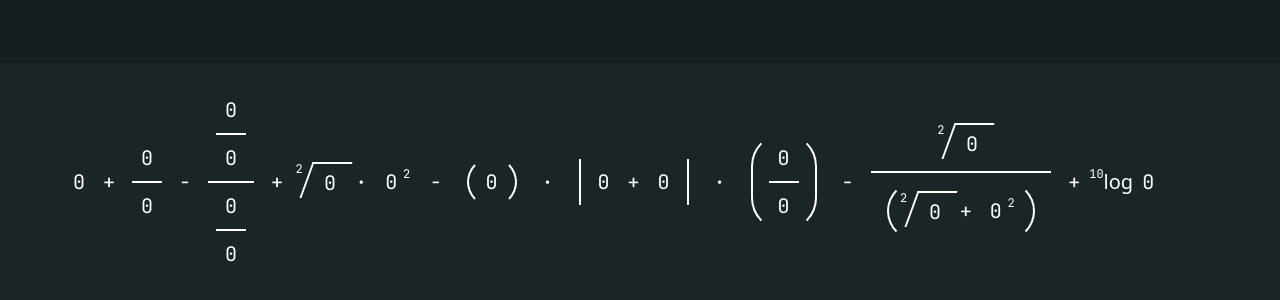
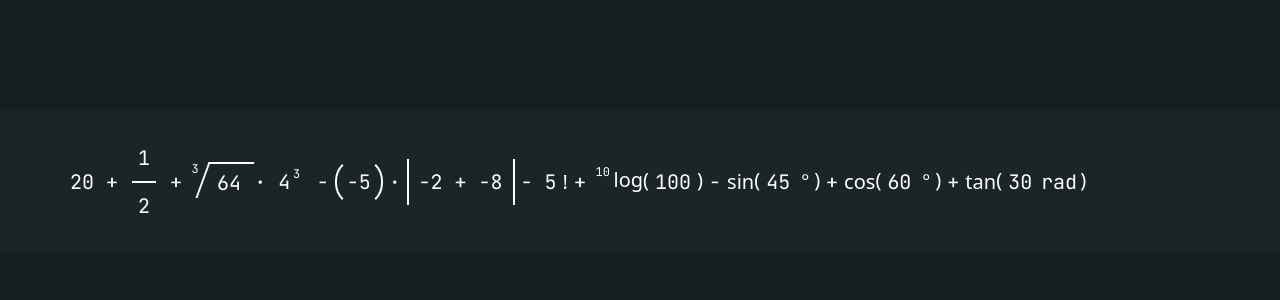
Before and after one commit to tonytomo/math-input, a website: page index.html in a window 1280 px wide. Shown: the part 218-518 px from the top of the page. Drawn offline with nearby package versions, Linux system fonts and the light colour scheme.

Commit message:
feat: update editor with factorial and trigonometric functions while refining input styling and layout

```diff
--- a/index.html
+++ b/index.html
@@ -19,41 +19,24 @@
     <main class="h-screen flex flex-col justify-center bg-zinc-900 text-white">
         <div id="editor" class="editor">
             <!-- Number -->
-            <input type="number" class="auto-resize" value="0" />
+            <input type="number" class="auto-resize" value="20" />
 
             <input type="text" maxlength="1" value="+" />
 
             <!-- Fraction -->
             <div class="fraction">
-                <input type="number" class="auto-resize" value="0" />
+                <input type="number" class="auto-resize" value="1" />
                 <div class="bar"></div>
-                <input type="number" class="auto-resize" value="0" />
-            </div>
-
-            <input type="text" maxlength="1" value="-" />
-
-            <!-- Nested Fraction -->
-            <div class="fraction">
-                <div class="fraction">
-                    <input type="number" class="auto-resize" value="0" />
-                    <div class="bar"></div>
-                    <input type="number" class="auto-resize" value="0" />
-                </div>
-                <div class="bar"></div>
-                <div class="fraction">
-                    <input type="number" class="auto-resize" value="0" />
-                    <div class="bar"></div>
-                    <input type="number" class="auto-resize" value="0" />
-                </div>
+                <input type="number" class="auto-resize" value="2" />
             </div>
 
             <input type="text" maxlength="1" value="+" />
 
             <!-- Root -->
             <div class="root">
-                <input type="number" class="index auto-resize" value="2" />
+                <input type="number" class="index auto-resize" value="3" />
                 <div class="radical">
-                    <input type="number" class="auto-resize" value="0" />
+                    <input type="number" class="auto-resize" value="64" />
                 </div>
             </div>
 
@@ -61,9 +44,9 @@
 
             <!-- Exponent -->
             <div class="exponent">
-                <input type="number" class="auto-resize" value="0" />
+                <input type="number" class="auto-resize" value="4" />
                 <div class="power">
-                    <input type="number" class="auto-resize" value="2" />
+                    <input type="number" class="auto-resize" value="3" />
                 </div>
             </div>
 
@@ -71,62 +54,24 @@
 
             <!-- Parentheses -->
             <div class="parentheses">
-                <input type="number" class="auto-resize" value="0" />
+                <input type="number" class="auto-resize" value="-5" />
             </div>
 
             <input type="text" maxlength="1" value="·" />
 
             <!-- Absolute / Vertical Bar -->
             <div class="vertical-bar">
-                <input type="number" class="auto-resize" value="0" />
+                <input type="number" class="auto-resize" value="-2" />
                 <input type="text" maxlength="1" value="+" />
-                <input type="number" class="auto-resize" value="0" />
-            </div>
-
-            <input type="text" maxlength="1" value="·" />
-
-            <!-- Fractions inside Parentheses -->
-            <div class="parentheses">
-                <div class="fraction">
-                    <input type="number" class="auto-resize" value="0" />
-                    <div class="bar"></div>
-                    <input type="number" class="auto-resize" value="0" />
-                </div>
+                <input type="number" class="auto-resize" value="-8" />
             </div>
 
             <input type="text" maxlength="1" value="-" />
 
-            <!-- Complex Fraction with Square Root and Exponent -->
-            <div class="fraction">
-                <!-- Numerator -->
-                <div class="root">
-                    <input type="number" class="index auto-resize" value="2" />
-                    <div class="radical">
-                        <input type="number" class="auto-resize" value="0" />
-                    </div>
-                </div>
-
-                <div class="bar"></div>
-
-                <!-- Denominator -->
-                <div class="parentheses">
-                    <div class="root">
-                        <input type="number" class="index auto-resize" value="2" />
-                        <div class="radical">
-                            <input type="number" class="auto-resize" value="0" />
-                        </div>
-                    </div>
-
-                    <input type="text" maxlength="1" value="+" />
-
-                    <!-- Exponent -->
-                    <div class="exponent">
-                        <input type="number" class="auto-resize" value="0" />
-                        <div class="power">
-                            <input type="number" class="auto-resize" value="2" />
-                        </div>
-                    </div>
-                </div>
+            <!-- Factorial -->
+            <div class="factorial">
+                <input type="number" class="auto-resize" value="5" />
+                <p>!</p>
             </div>
 
             <input type="text" maxlength="1" value="+" />
@@ -136,7 +81,48 @@
                 <input type="number" class="base auto-resize" value="10" />
                 <p>log</p>
                 <div class="argument">
-                    <input type="number" class="auto-resize" value="0" />
+                    <p>(</p>
+                    <input type="number" class="auto-resize" value="100" />
+                    <p>)</p>
+                </div>
+            </div>
+
+            <input type="text" maxlength="1" value="-" />
+
+            <!-- Trigonometric Sine -->
+            <div class="trigonometric">
+                <p>sin</p>
+                <div class="argument">
+                    <p>(</p>
+                    <input type="number" class="auto-resize" value="45" />
+                    <input type="text" class="angle auto-resize" value="°" />
+                    <p>)</p>
+                </div>
+            </div>
+
+            <input type="text" maxlength="1" value="+" />
+
+            <!-- Trigonometric Cosine -->
+            <div class="trigonometric">
+                <p>cos</p>
+                <div class="argument">
+                    <p>(</p>
+                    <input type="number" class="auto-resize" value="60" />
+                    <input type="text" class="angle auto-resize" value="°" />
+                    <p>)</p>
+                </div>
+            </div>
+
+            <input type="text" maxlength="1" value="+" />
+
+            <!-- Trigonometric Tangent -->
+            <div class="trigonometric">
+                <p>tan</p>
+                <div class="argument">
+                    <p>(</p>
+                    <input type="number" class="auto-resize" value="30" />
+                    <input type="text" class="angle auto-resize" value="rad" />
+                    <p>)</p>
                 </div>
             </div>
         </div>
--- a/script.js
+++ b/script.js
@@ -3,7 +3,7 @@ const inputs = document.querySelectorAll('.auto-resize')
 inputs.forEach(input => {
     input.addEventListener('input', (e) => {
         const value = e.target.value;
-        const width = Math.max(value.length + 1, 2.5);
+        const width = Math.max(value.length + 1, 2);
         input.style.width = width + 'ch';
     });
 
@@ -11,3 +11,17 @@ inputs.forEach(input => {
         console.log(e.key)
     });
 });
+
+function initialResize() {
+    inputs.forEach(input => {
+        const value = input.value;
+        let width = 0;
+
+        if (input.classList.contains('angle')) width = value.length + 0.5;
+        else width = Math.max(value.length + 1, 2);
+
+        input.style.width = width + 'ch';
+    });
+}
+
+initialResize();
--- a/style.css
+++ b/style.css
@@ -45,7 +45,7 @@ input {
   outline: none;
 
   height: 2.5ch;
-  width: 2.5ch;
+  width: 2ch;
 }
 
 input:focus {
@@ -118,8 +118,7 @@ input:focus {
   border-right: 2px solid white;
   border-radius: 4rem;
 
-  margin-inline: 1rem;
-  padding-inline: 0.5rem;
+  padding-inline: 0.25rem;
   padding-block: 0.5rem;
 
   display: flex;
@@ -130,10 +129,14 @@ input:focus {
   border-left: 2px solid white;
   border-right: 2px solid white;
 
-  margin-inline: 1rem;
-  padding-inline: 0.5rem;
+  padding-inline: 0.25rem;
   padding-block: 0.5rem;
 
+  display: flex;
+  align-items: center;
+}
+
+.factorial {
   display: flex;
   align-items: center;
 }
@@ -154,3 +157,21 @@ input:focus {
   display: flex;
   align-items: center;
 }
+
+.logarithm > .argument > p {
+  padding-bottom: 0.25rem;
+}
+
+.trigonometric {
+  display: flex;
+  align-items: center;
+}
+
+.trigonometric > .argument {
+  display: flex;
+  align-items: center;
+}
+
+.trigonometric > .argument > p {
+  padding-bottom: 0.25rem;
+}
```
Also changed, not shown: README.md.
